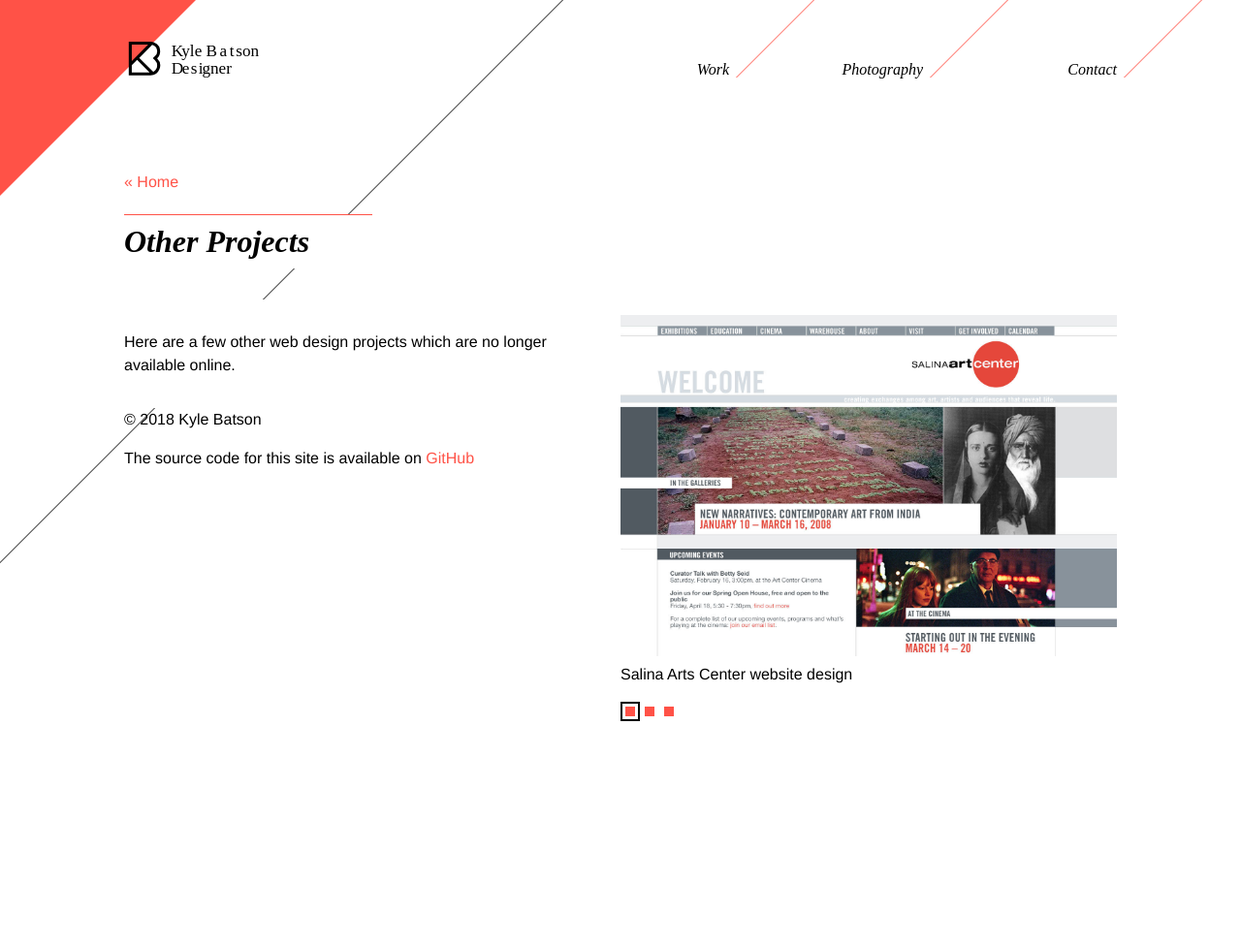
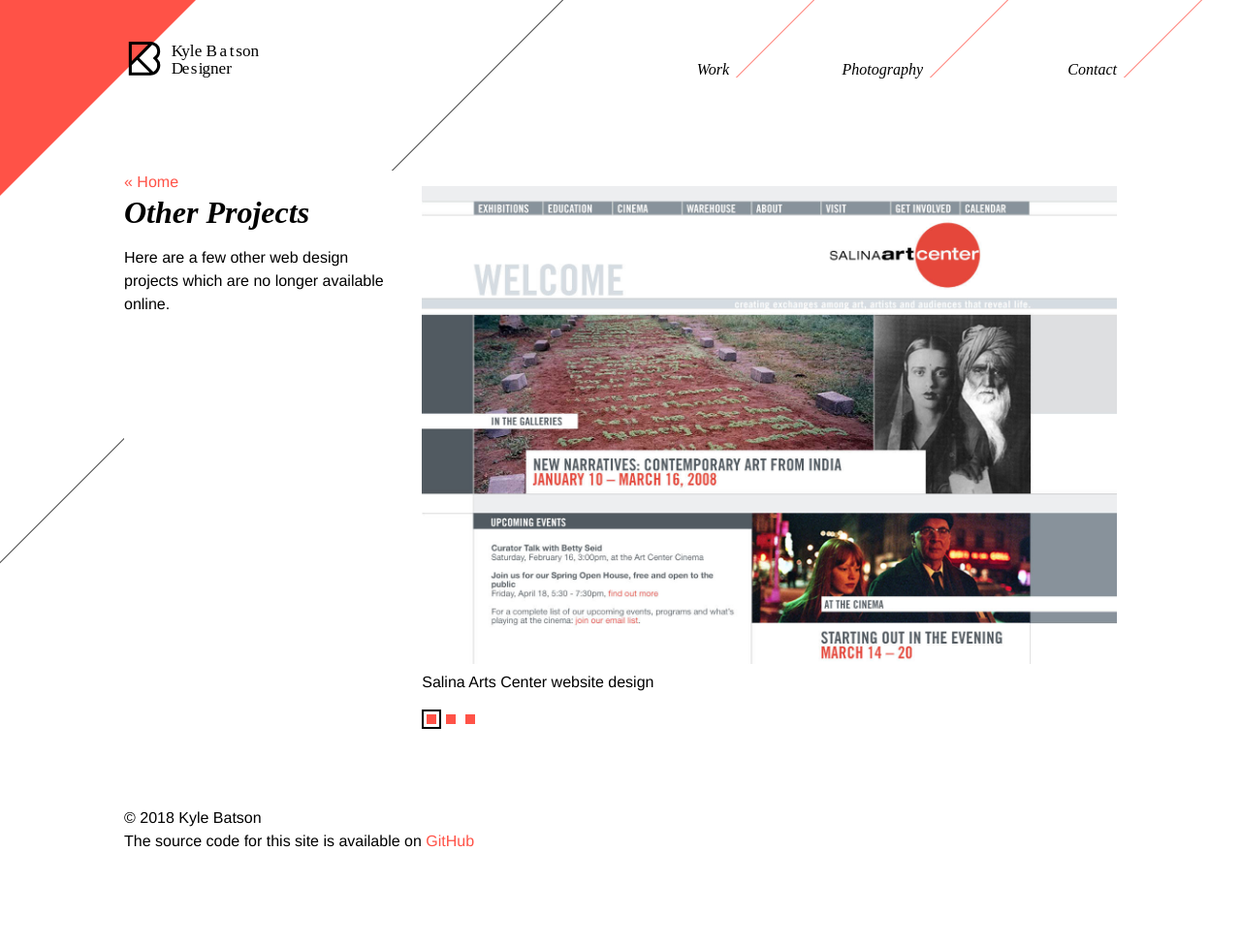
Before and after one commit to kbatson/kylebatson.com, a Jekyll site: the page built from site/_posts/2018-10-08-portfolio-other.md, in a window 1280 px wide. Shown: the whole page at 97% size. Built offline with Jekyll 4.4.1, drawn with Linux system fonts in a browser that asks for light colours; some web fonts are replaced; before the commit the page ends 900 px from its top, so only the background shows below that.

Commit message:
Updated portfolio styling

```diff
--- a/site/_layouts/portfolio.html
+++ b/site/_layouts/portfolio.html
@@ -1,8 +1,6 @@
 {% include header.html %}
 <main class="portfolio">
-	<a href="/">&laquo; Home</a>
-    <h1>{{ page.title }}</h1>
-    <article>
+	<a id="back" href="/">&laquo; Home</a>
 	<div class="slideshow">
 		<div class="slideshowWrapper">
 			<div class="slideshowContent">
@@ -26,8 +24,11 @@
 
 		</nav>
 	</div>
+    <h1>{{ page.title }}</h1>
+    <article>
 	    {{ content }}
     </article>
+
 
 
 	<!-- <div class="portfolioItem-content">
--- a/site/assets/css/kb-global.scss
+++ b/site/assets/css/kb-global.scss
@@ -205,9 +205,15 @@
 }
 
 footer {
-    position: relative;
     width: 80vw;
     margin: auto;
+    padding-top: 4rem;
+    background: #ffffff;
+    clear: both;
+}
+
+footer p {
+    margin: 0;
 }
 
 @media only screen and (max-width: 820px) {
--- a/site/assets/css/kb-portfolio.scss
+++ b/site/assets/css/kb-portfolio.scss
@@ -32,39 +32,32 @@
 
 main {
     margin-top: 6rem;
+    background: #ffffff;
+    height: auto;
+    overflow: hidden;
+}
+
+#back {
+    grid-area: back;
 }
 
 main.portfolio h1 {
     font-family: "ltc-bodoni-175", "Times New Roman", serif;
     font-style: italic;
-    margin-bottom: 3rem;
-    position: relative;
-    background: #ffffff;
-    border: 1rem solid #ffffff;
-    margin-left: -1rem;
-}
-
-main.portfolio h1:before {
-    content: "";
-    display: block;
-    width: 20vw;
-    height: 0;
-    border-top: 1px solid $highlightColor;
-    position: absolute;
-    top: -1rem;
-    left: 0;
+    margin: 0;
+    line-height: 1.2em;
 }
 
 main article {
-    background: #ffffff;
     border: 1rem solid #ffffff;
     margin: -1rem;
 }
 
 .slideshow {
-    width: 50%;
+    width: 70%;
     float: right;
-    margin: 0 0 1rem 1rem;
+    max-height: unset;
+    margin: 1rem 0 1rem 1rem;
 }
 
 .slideshowWrapper {
```
Lines whose indentation alone changed are shown as unchanged.
